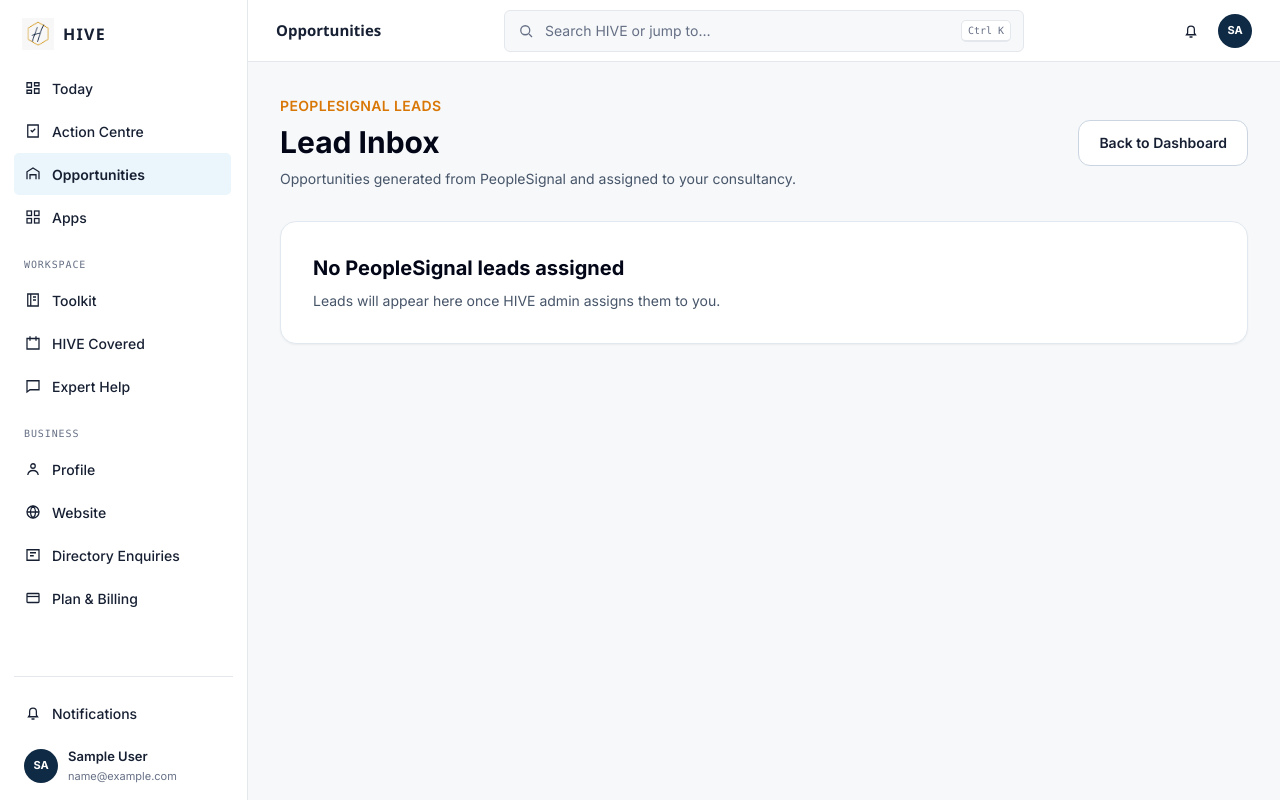
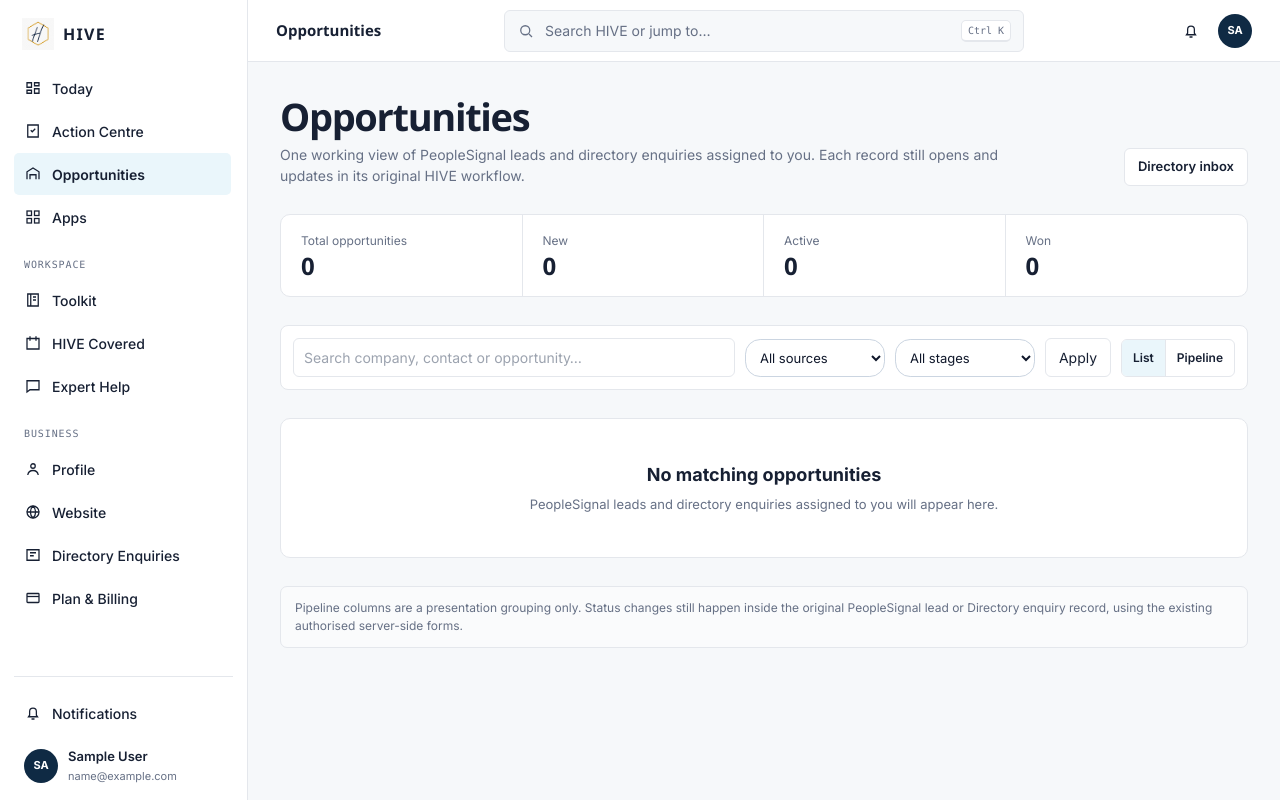
Before and after one commit to Dolman17/hive, a Flask app: page /leads in a window 1280 px wide. Run offline with Flask 3, Linux system fonts and the light colour scheme; the visitor is signed in with stand-in values (Sample User, id 1); data comes from the database, SQL or seed files in the repository; data that the repository does not hold is empty; some libraries are stand-ins or nearby versions.

Commit message:
Redesign consultant Opportunities hub

```diff
--- a/templates/leads/list.html
+++ b/templates/leads/list.html
@@ -1,90 +1,133 @@
 {% extends "base.html" %}
 
+{% block title %}Opportunities · HIVE{% endblock %}
+
 {% block content %}
+<link rel="stylesheet" href="{{ url_for('static', filename='css/hive-phase3.css') }}">
 
-<div class="mb-8 flex flex-col md:flex-row md:items-center md:justify-between gap-4">
-    <div>
-        <p class="text-sm font-semibold text-amber-600 uppercase tracking-wide">
-            PeopleSignal Leads
-        </p>
+{% set selected_source = opportunity_filters.source if opportunity_filters else 'all' %}
+{% set selected_stage = opportunity_filters.stage if opportunity_filters else 'all' %}
+{% set selected_view = opportunity_filters.view if opportunity_filters and opportunity_filters.view in ['list', 'pipeline'] else 'list' %}
+{% set selected_q = opportunity_filters.q if opportunity_filters else '' %}
 
-        <h1 class="text-3xl font-bold text-slate-950 mt-2">
-            Lead Inbox
-        </h1>
+<div class="hive-phase3">
+    <header class="hive-p3-heading">
+        <div>
+            <h1>Opportunities</h1>
+            <p>One working view of PeopleSignal leads and directory enquiries assigned to you. Each record still opens and updates in its original HIVE workflow.</p>
+        </div>
+        <div class="hive-p3-actions">
+            <a class="hive-p3-button" href="{{ url_for('directory_enquiries.consultant_directory_enquiries') }}">Directory inbox</a>
+        </div>
+    </header>
 
-        <p class="text-slate-600 mt-2">
-            Opportunities generated from PeopleSignal and assigned to your consultancy.
-        </p>
-    </div>
+    <section class="hive-p3-metrics" aria-label="Opportunity summary">
+        <div class="hive-p3-metric"><span>Total opportunities</span><strong>{{ opportunity_stats.total if opportunity_stats else 0 }}</strong></div>
+        <div class="hive-p3-metric"><span>New</span><strong>{{ opportunity_stats.new if opportunity_stats else 0 }}</strong></div>
+        <div class="hive-p3-metric"><span>Active</span><strong>{{ opportunity_stats.active if opportunity_stats else 0 }}</strong></div>
+        <div class="hive-p3-metric"><span>Won</span><strong>{{ opportunity_stats.won if opportunity_stats else 0 }}</strong></div>
+    </section>
 
-    <a href="{{ url_for('dashboard') }}"
-       class="rounded-xl bg-white border border-slate-300 text-slate-800 px-5 py-3 text-sm font-semibold hover:bg-slate-50">
-        Back to Dashboard
-    </a>
-</div>
+    <form class="hive-p3-toolbar" method="GET" action="{{ url_for('leads_list') }}">
+        <input type="hidden" name="view" value="{{ selected_view }}">
+        <div class="hive-p3-search">
+            <label class="sr-only" for="opportunitySearch">Search opportunities</label>
+            <input id="opportunitySearch" type="search" name="q" value="{{ selected_q }}" placeholder="Search company, contact or opportunity…">
+        </div>
+        <label class="sr-only" for="opportunitySource">Source</label>
+        <select id="opportunitySource" name="source">
+            <option value="all" {% if selected_source == 'all' %}selected{% endif %}>All sources</option>
+            <option value="people_signal" {% if selected_source == 'people_signal' %}selected{% endif %}>PeopleSignal</option>
+            <option value="directory" {% if selected_source == 'directory' %}selected{% endif %}>Directory</option>
+        </select>
+        <label class="sr-only" for="opportunityStage">Stage</label>
+        <select id="opportunityStage" name="stage">
+            <option value="all" {% if selected_stage == 'all' %}selected{% endif %}>All stages</option>
+            <option value="new" {% if selected_stage == 'new' %}selected{% endif %}>New</option>
+            <option value="active" {% if selected_stage == 'active' %}selected{% endif %}>Active</option>
+            <option value="won" {% if selected_stage == 'won' %}selected{% endif %}>Won</option>
+            <option value="closed" {% if selected_stage == 'closed' %}selected{% endif %}>Closed</option>
+        </select>
+        <button class="hive-p3-button" type="submit">Apply</button>
+        {% if selected_q or selected_source != 'all' or selected_stage != 'all' %}
+            <a class="hive-p3-button hive-p3-button--quiet" href="{{ url_for('leads_list', view=selected_view) }}">Clear</a>
+        {% endif %}
+        <div class="hive-p3-view-switch" aria-label="Opportunity view">
+            <a class="{% if selected_view == 'list' %}is-active{% endif %}" href="{{ url_for('leads_list', view='list', source=selected_source, stage=selected_stage, q=selected_q) }}">List</a>
+            <a class="{% if selected_view == 'pipeline' %}is-active{% endif %}" href="{{ url_for('leads_list', view='pipeline', source=selected_source, stage=selected_stage, q=selected_q) }}">Pipeline</a>
+        </div>
+    </form>
 
-{% if not leads %}
-    <div class="bg-white rounded-2xl border border-slate-200 p-8 shadow-sm">
-        <h2 class="text-xl font-bold text-slate-950">No PeopleSignal leads assigned</h2>
-        <p class="text-slate-600 mt-2">
-            Leads will appear here once HIVE admin assigns them to you.
-        </p>
-    </div>
-{% endif %}
+    {% if not opportunities %}
+        <section class="hive-p3-empty">
+            <h2>No matching opportunities</h2>
+            <p>{% if opportunity_stats and opportunity_stats.total > 0 %}Try clearing the current filters.{% else %}PeopleSignal leads and directory enquiries assigned to you will appear here.{% endif %}</p>
+            {% if opportunity_stats and opportunity_stats.total > 0 %}<a class="hive-p3-button" style="margin-top:14px" href="{{ url_for('leads_list') }}">Clear filters</a>{% endif %}
+        </section>
+    {% elif selected_view == 'pipeline' %}
+        <section class="hive-p3-pipeline" aria-label="Opportunity pipeline">
+            {% for group_key, group_label in [('new','New'), ('active','Active'), ('won','Won'), ('closed','Closed')] %}
+                {% set group = opportunities|selectattr('stage_group', 'equalto', group_key)|list %}
+                <div class="hive-p3-column">
+                    <div class="hive-p3-column-head">{{ group_label }} <span>{{ group|length }}</span></div>
+                    <div class="hive-p3-column-body">
+                        {% for opportunity in group %}
+                            <a class="hive-p3-pipeline-card" href="{{ opportunity.detail_url }}">
+                                <strong>{{ opportunity.company }}</strong>
+                                <p>{{ opportunity.opportunity_type }} · {{ opportunity.source }}</p>
+                                <div class="hive-p3-pipeline-meta"><span>{{ opportunity.status_label }}</span><span>{{ opportunity.age }}</span></div>
+                            </a>
+                        {% else %}
+                            <div class="hive-p3-column-empty">No opportunities</div>
+                        {% endfor %}
+                    </div>
+                </div>
+            {% endfor %}
+        </section>
 
-<div class="grid grid-cols-1 md:grid-cols-2 xl:grid-cols-3 gap-6">
-    {% for lead in leads %}
-        <div class="bg-white rounded-2xl border border-slate-200 p-6 shadow-sm">
-            <div class="flex items-start justify-between gap-4">
-                <div>
-                    <p class="text-xs font-semibold uppercase tracking-wide text-amber-600">
-                        {{ lead.signal_type|replace("_", " ")|title if lead.signal_type else "PeopleSignal" }}
-                    </p>
+        {% set other_group = opportunities|selectattr('stage_group', 'equalto', 'other')|list %}
+        {% if other_group %}
+            <section>
+                <div class="hive-p3-heading"><div><h1 style="font-size:20px">Other statuses</h1><p>These records use a source status that does not map to the standard HIVE pipeline groups.</p></div></div>
+                <div class="hive-p3-panel" style="margin-top:12px">
+                    {% for opportunity in other_group %}
+                        <div class="hive-p3-opportunity-row">
+                            <div class="hive-p3-company"><strong>{{ opportunity.company }}</strong><span>{{ opportunity.contact }}</span></div>
+                            <div><span class="hive-p3-source">{{ opportunity.source }}</span><span class="hive-p3-cell-secondary">{{ opportunity.opportunity_type }}</span></div>
+                            <div><span class="hive-p3-status">{{ opportunity.status_label }}</span></div>
+                            <div class="hive-p3-urgency">{{ opportunity.urgency }}</div>
+                            <div class="hive-p3-cell-secondary">{{ opportunity.age }}</div>
+                            <div class="hive-p3-row-action"><a class="hive-p3-button" href="{{ opportunity.detail_url }}">Open</a></div>
+                        </div>
+                    {% endfor %}
+                </div>
+            </section>
+        {% endif %}
+    {% else %}
+        <section class="hive-p3-panel">
+            <div class="hive-p3-list-head">
+                <div>Company</div><div>Source</div><div>Stage</div><div>Urgency</div><div>Age</div><div></div>
+            </div>
+            {% for opportunity in opportunities %}
+                <div class="hive-p3-opportunity-row">
+                    <div class="hive-p3-company">
+                        <strong>{{ opportunity.company }}</strong>
+                        <span>{{ opportunity.contact }}</span>
+                    </div>
+                    <div>
+                        <span class="hive-p3-source">{{ opportunity.source }}</span>
+                        <span class="hive-p3-cell-secondary">{{ opportunity.opportunity_type }}</span>
+                    </div>
+                    <div><span class="hive-p3-status hive-p3-status--{{ opportunity.stage_group }}">{{ opportunity.status_label }}</span></div>
+                    <div class="hive-p3-urgency hive-p3-urgency--{{ opportunity.urgency }}">{{ opportunity.urgency }}</div>
+                    <div class="hive-p3-cell-secondary">{{ opportunity.age }}</div>
+                    <div class="hive-p3-row-action"><a class="hive-p3-button" href="{{ opportunity.detail_url }}">Open</a></div>
+                </div>
+            {% endfor %}
+        </section>
+    {% endif %}
 
-                    <h2 class="text-xl font-bold text-slate-950 mt-2">
-                        {{ lead.company_name }}
-                    </h2>
-                </div>
-
-                <span class="rounded-full px-3 py-1 text-xs font-semibold
-                    {% if lead.status == 'assigned' %}
-                        bg-blue-100 text-blue-800
-                    {% elif lead.status == 'accepted' %}
-                        bg-green-100 text-green-800
-                    {% elif lead.status == 'won' %}
-                        bg-slate-950 text-white
-                    {% elif lead.status in ['lost', 'declined'] %}
-                        bg-red-100 text-red-800
-                    {% else %}
-                        bg-slate-100 text-slate-700
-                    {% endif %}
-                ">
-                    {{ lead.status|capitalize }}
-                </span>
-            </div>
-
-            <p class="text-sm text-slate-600 mt-4 leading-6">
-                {{ lead.signal_summary or "No signal summary added." }}
-            </p>
-
-            <div class="mt-4 flex flex-wrap gap-2">
-                <span class="rounded-full bg-slate-100 text-slate-700 px-3 py-1 text-xs font-semibold">
-                    Urgency: {{ lead.urgency|capitalize if lead.urgency else "Unknown" }}
-                </span>
-
-                <span class="rounded-full bg-slate-100 text-slate-700 px-3 py-1 text-xs font-semibold">
-                    Risk: {{ lead.risk_level|capitalize if lead.risk_level else "Unknown" }}
-                </span>
-            </div>
-
-            <div class="mt-6">
-                <a href="{{ url_for('lead_detail', lead_id=lead.id) }}"
-                   class="inline-flex rounded-xl bg-slate-950 text-white px-4 py-2 text-sm font-semibold hover:bg-slate-800">
-                    View Lead
-                </a>
-            </div>
-        </div>
-    {% endfor %}
+    <div class="hive-p3-note">Pipeline columns are a presentation grouping only. Status changes still happen inside the original PeopleSignal lead or Directory enquiry record, using the existing authorised server-side forms.</div>
 </div>
 
 {% endblock %}
```
